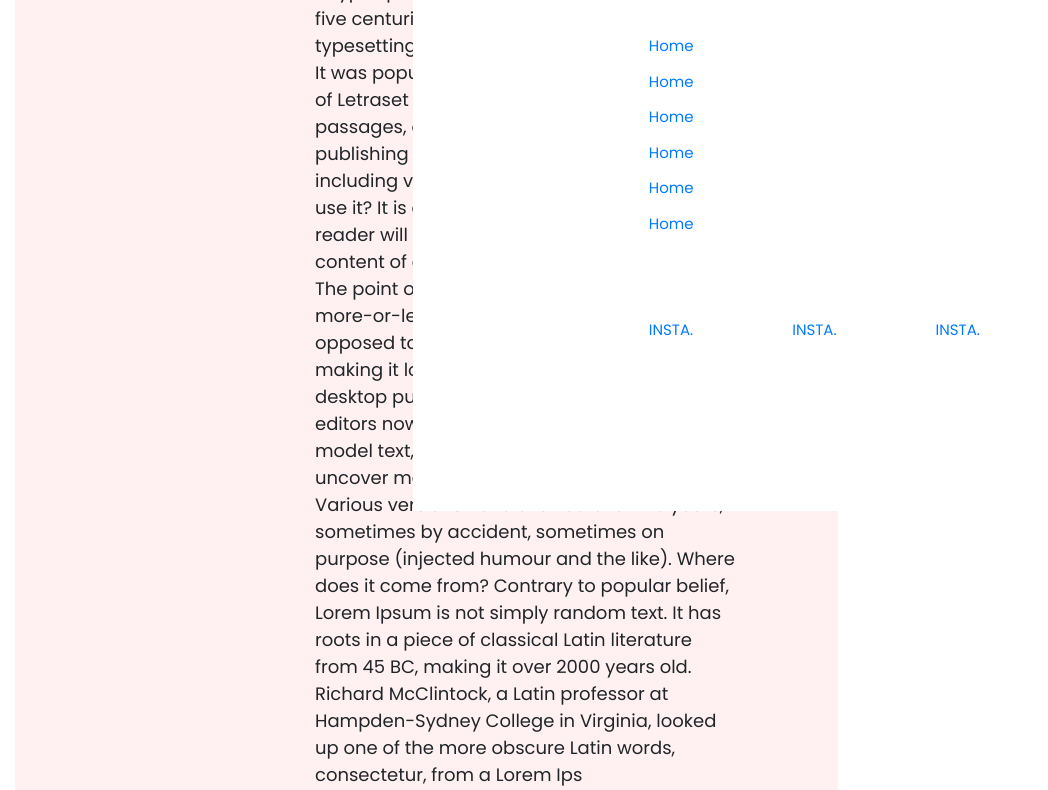
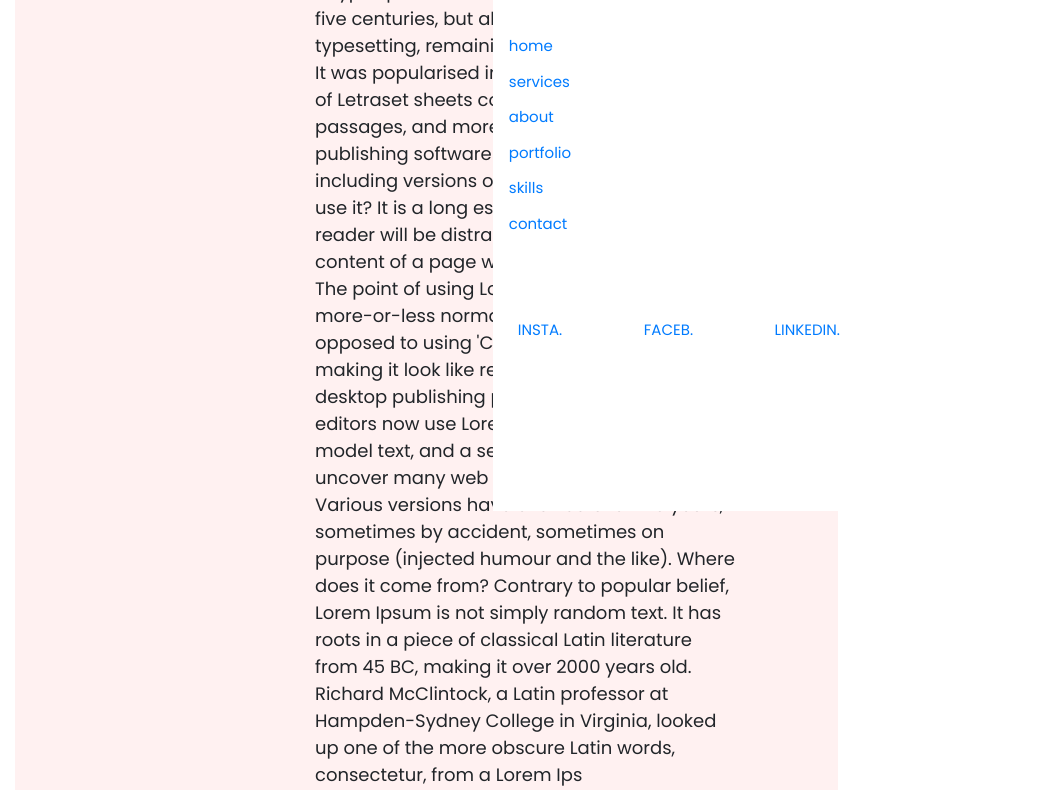
Before and after one commit to dembicki/portfolio, a Gatsby site: page / in a window 1280 px wide. Shown: the part 289-1079 px from the top of the page, without its empty margins (0-1048 px from the left). Built offline with nearby package versions, Linux system fonts and the light colour scheme; Gatsby itself is replaced by a stand-in of ours.

Commit message:
refactor menu & navigation link

```diff
--- a/gatsby-config.js
+++ b/gatsby-config.js
@@ -1,8 +1,8 @@
 module.exports = {
   siteMetadata: {
-    title: `Gatsby Default Starter`,
+    title: `Portfolio`,
     description: `Kick off your next, great Gatsby project with this default starter. This barebones starter ships with the main Gatsby configuration files you might need.`,
-    author: `@gatsbyjs`,
+    author: `dembicki`,
   },
   plugins: [
     `gatsby-plugin-react-helmet`,
--- a/src/components/asideStyles.module.css
+++ b/src/components/asideStyles.module.css
@@ -1,11 +1,11 @@
 .wrapper{
     position: fixed;
-    right: 0;
+    right: 100px;
     top: 0;
     height: 100vh;
     z-index: 2;
     overflow: hidden;
-    padding: 85px 260px 85px 220px;
+    padding: 85px 300px 85px 0px;
     background-color: white;
 
 }
--- a/src/components/counter.js
+++ b/src/components/counter.js
@@ -3,5 +3,8 @@ import React from 'react'
 export default () => (
     <h4 style={{
         fontWeight:'800'
-    }}>01 / 06</h4>
+    }}>
+
+        <span style={{color:`red`,opacity:.7}}>01</span> / 06
+    </h4>
 )
--- a/src/components/navigation.js
+++ b/src/components/navigation.js
@@ -1,28 +1,16 @@
 import React from "react"
 
-import styles from '../components/navigationStyles.module.css'
+import styles from "../components/navigationStyles.module.css"
 
-export default () => (
-  <nav>
-    <ul>
-      <li>
-        <a href="#">Home</a>
-      </li>
-      <li>
-        <a href="#">Home</a>
-      </li>
-      <li>
-        <a href="#">Home</a>
-      </li>
-      <li>
-        <a href="#">Home</a>
-      </li>
-      <li>
-        <a href="#">Home</a>
-      </li>
-      <li>
-        <a href="#">Home</a>
-      </li>
-    </ul>
-  </nav>
-)
+export default () => {
+  const menuLinks = ['home','services','about','portfolio','skills','contact']
+  return (
+    <nav>
+      <ul>
+        {menuLinks.map( (e) => {
+            return (<li key={e}><a href={'#' + e}>{e}</a></li>)
+        })}
+      </ul>
+    </nav>
+  )
+}
--- a/src/components/social.js
+++ b/src/components/social.js
@@ -1,11 +1,32 @@
-import React from 'react'
+import React from "react"
 
-import styles from '../components/socialStyles.module.css'
+import styles from "../components/socialStyles.module.css"
 
-export default () => (
+export default () => {
+  const socialLinks = [
+    {
+      name: "INSTA.",
+      link: "https://www.dribbble.com/",
+    },
+    {
+      name: "FACEB.",
+      link: "https://www.facebook.com/",
+    },
+    {
+      name: "LINKEDIN.",
+      link: "https://www.linkedin.com/",
+    },
+  ]
+
+  return (
     <ul className={styles.social}>
-        <li><a href="#">INSTA. </a></li>
-        <li><a href="#">INSTA. </a></li>
-        <li><a href="#">INSTA. </a></li>
+      {socialLinks.map(e => {
+        return (
+          <li key={e.name}>
+            <a href={e.link}>{e.name}</a>
+          </li>
+        )
+      })}
     </ul>
-)
+  )
+}
--- a/src/components/socialStyles.module.css
+++ b/src/components/socialStyles.module.css
@@ -3,3 +3,7 @@
     flex-flow: row;
     justify-content: space-between;
 }
+
+.social > li {
+    margin-left:.5rem;
+}
--- a/src/pages/index.js
+++ b/src/pages/index.js
@@ -8,15 +8,14 @@ import Layout from "../components/layout"
 import Aside from "../components/aside"
 import Content from "../components/content"
 import SEO from "../components/seo"
-import Title from '../components/title'
 
 const IndexPage = () => (
   <Layout>
-    <SEO title="Home" />
+    <SEO title="Damian Dembicki" />
     <Container fluid>
       <Row>
         <Col md="8">
-          <Content />>
+          <Content />
         </Col>
 
         <Col md="4">
```
